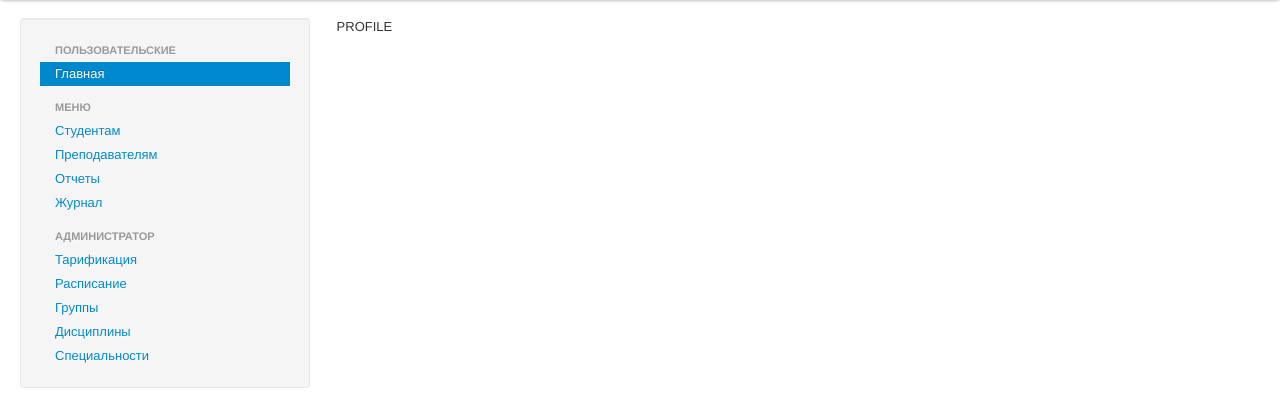
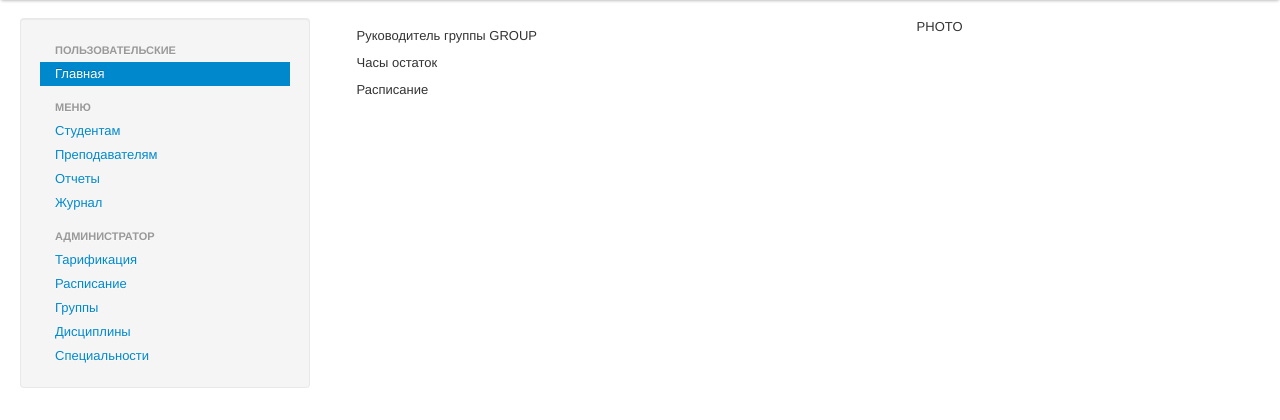
Before and after one commit to tarasov/deproc, a Django app: page /profile/ in a window 1280 px wide. Shown: the part 40-460 px from the top of the page. Run offline with Django 3.2, Linux system fonts and the light colour scheme; a user stored in the database is signed in; data comes from the database, SQL or seed files in the repository; parts of the project's set-up code (start-up, migrations or seed data) failed here and were passed over.

Commit message:
заготовка персональной страницы

```diff
--- a/deproc/journal/views.py
+++ b/deproc/journal/views.py
@@ -31,6 +31,8 @@ def journal(request, teacher, group, discipline):
             journal_days.append({
                 'id': day_of_schedule.id,
                 'day': day_of_schedule.day.day,
+                'count_hours': day_of_schedule.count_hours,
+                'shor_name': day_of_schedule.plan.type_hours.name,
                 'num_less': day_of_schedule.num_less,
                 'describe': theme[0].describe
             })
@@ -38,6 +40,7 @@ def journal(request, teacher, group, discipline):
             journal_days.append({
                 'id': day_of_schedule.id,
                 'day': day_of_schedule.day.day,
+                'count_hours': day_of_schedule.count_hours,
                 'num_less': day_of_schedule.num_less,
                 'describe': ''
             })
--- a/deproc/profile/urls.py
+++ b/deproc/profile/urls.py
@@ -2,7 +2,6 @@
 from django.conf.urls.defaults import *
 from django.contrib import admin
 from deproc.tariffication.views import actions
-import settings
 
 # Аккаунт
 urlpatterns = patterns('deproc.profile.views',
--- a/deproc/templates/journal/index.html
+++ b/deproc/templates/journal/index.html
@@ -1,7 +1,7 @@
 <html>
 <head>
     <link href="{{ MEDIA_URL }}css/style.css" type="type/css" rel="stylesheet" />
-    <link href="{{ MEDIA_URL }}css/bootstrap.min.css" type="type/css" rel="stylesheet" />
+    <link href="{{ MEDIA_URL }}css/bootstrap.css" type="type/css" rel="stylesheet" />
     <link href="{{ MEDIA_URL }}css/journal.css" type="type/css" rel="stylesheet" />
     <script type="text/javascript" SRC="{{ MEDIA_URL }}js/jquery.js"></script>
     <script type="text/javascript" SRC="{{ MEDIA_URL }}js/journal.js"></script>
--- a/deproc/templates/profile/profile.html
+++ b/deproc/templates/profile/profile.html
@@ -2,6 +2,19 @@
 
 {% block main %}
 
-PROFILE
-
+<div class="span7">
+    <p>
+        {{ user.get_full_name }}
+    </p>
+    <p>
+        Руководитель группы GROUP
+    </p>
+    <p>
+        Часы остаток
+    </p>
+    <p>
+        Расписание
+    </p>
+</div>
+<div class="span3">PHOTO</div>
 {% endblock %}
```
Also changed, not shown: deproc/templates/journal/journal.html (+7 -2 lines).
